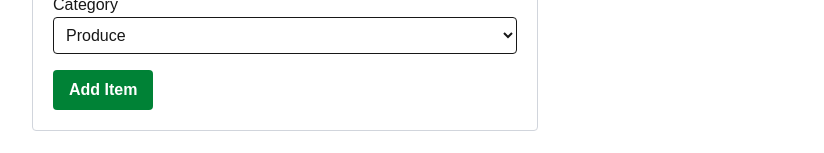
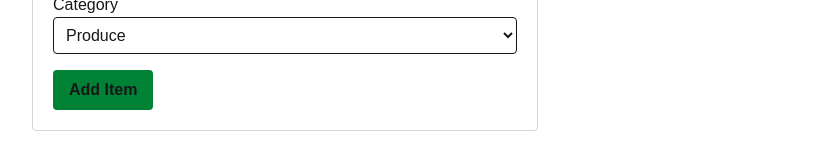
Before and after one commit to SeksanW/cprg306-assignments, a Next.js app: page /week-8 in a window 1280 px wide. Shown: the part 294-447 px from the top of the page, without its empty margins (96-920 px from the left). Built offline with nearby package versions, Linux system fonts and the light colour scheme.

Commit message:
Update new-item.js

```diff
--- a/app/week-8/new-item.js
+++ b/app/week-8/new-item.js
@@ -39,7 +39,7 @@ return (
         <input
             type="text"
             placeholder="eg,. 4L milk"
-            className="w-full p-2 rounded border border-gray-400 text-black focus:outline-none focus:ring-2 focus:ring-blue-300"
+            className="w-full p-2 rounded border border-gray-400  focus:outline-none focus:ring-2 focus:ring-blue-300"
             value={name}
             onChange={(e) => setName(e.target.value)} required
         />
@@ -95,7 +95,7 @@ return (
 
     <button
         type="submit"
-        className="p-4 bg-green-700 hover:bg-green-900 text-white font-bold py-2 rounded transition"
+        className="p-4 bg-green-700 hover:bg-green-900 font-bold py-2 rounded transition"
         >Add Item
     </button>
 
```
